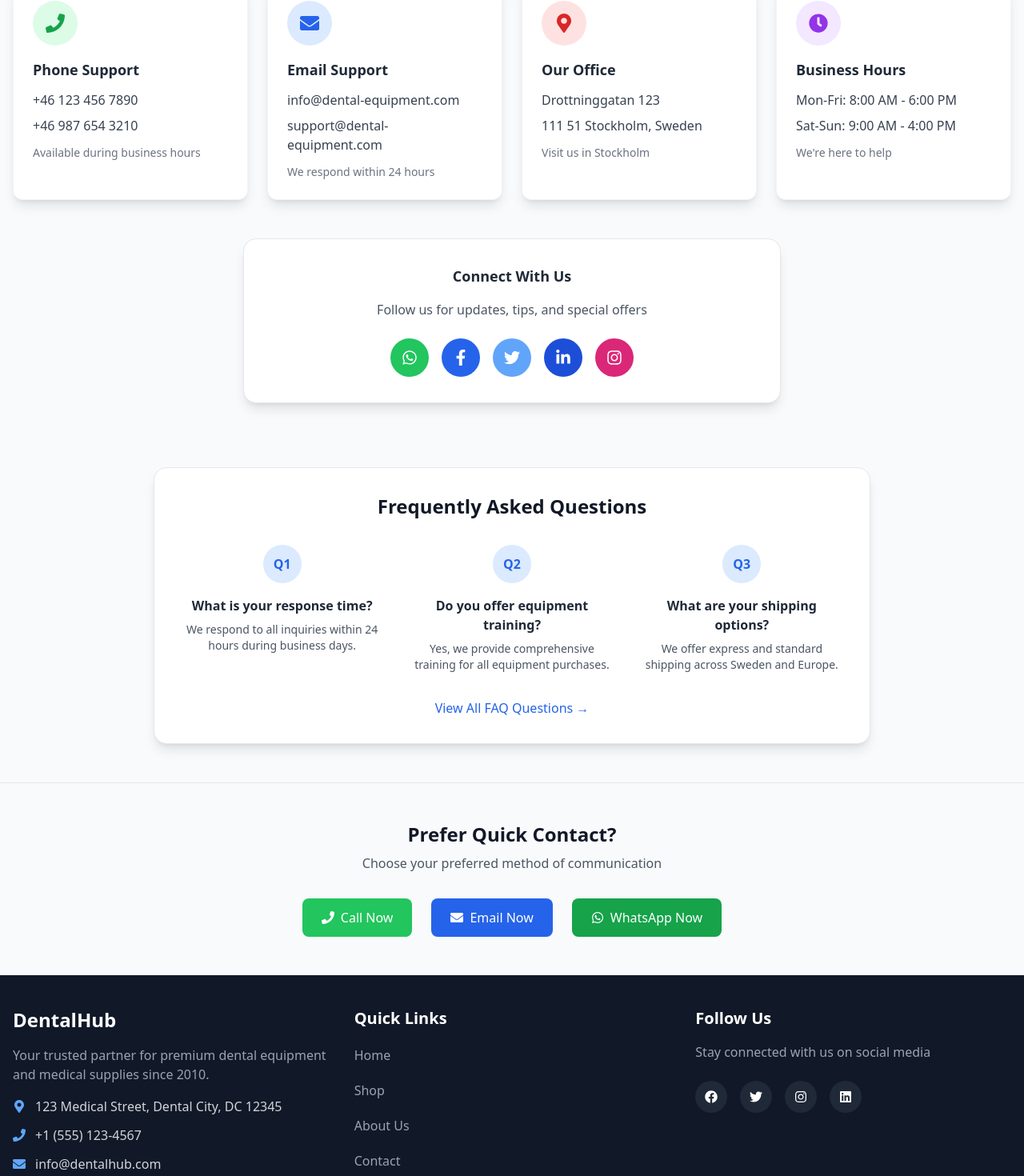
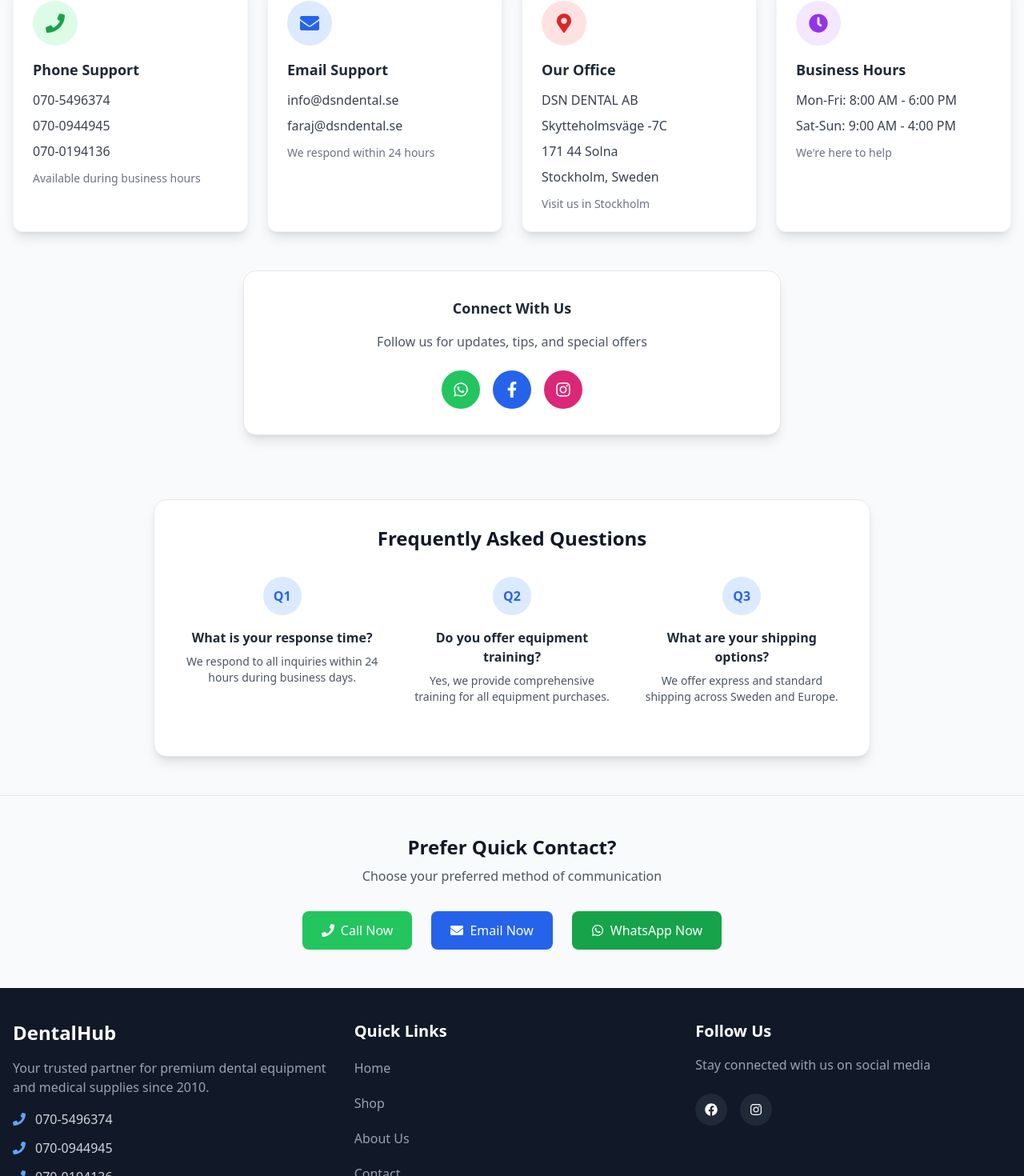
Before and after one commit to Diyaa2662/DentalHub-V_1.0, a React (Vite) app: page /contact in a window 1280 px wide. Shown: the part 486-1956 px from the top of the page at 80% size. Built offline with nearby package versions, Linux system fonts and the light colour scheme; no server answers.

Commit message:
real contact infos

```diff
--- a/src/components/layout/Footer.jsx
+++ b/src/components/layout/Footer.jsx
@@ -26,24 +26,24 @@ const Footer = () => {
   const socialLinks = [
     {
       icon: <FaFacebook />,
-      url: "https://facebook.com/dentalhub",
+      url: "https://www.facebook.com/profile.php?id=100074439486926",
       name: "Facebook",
     },
-    {
-      icon: <FaTwitter />,
-      url: "https://twitter.com/dentalhub",
-      name: "Twitter",
-    },
+    // {
+    //   icon: <FaTwitter />,
+    //   url: "https://twitter.com/dentalhub",
+    //   name: "Twitter",
+    // },
     {
       icon: <FaInstagram />,
-      url: "https://instagram.com/dentalhub",
+      url: "https://instagram.com/dsndental",
       name: "Instagram",
     },
-    {
-      icon: <FaLinkedin />,
-      url: "https://linkedin.com/company/dentalhub",
-      name: "LinkedIn",
-    },
+    // {
+    //   icon: <FaLinkedin />,
+    //   url: "https://linkedin.com/company/dentalhub",
+    //   name: "LinkedIn",
+    // },
   ];
 
   return (
@@ -63,22 +63,34 @@ const Footer = () => {
 
               {/* معلومات الاتصال */}
               <div className="space-y-3">
-                <div className="flex items-start">
+                {/* <div className="flex items-start">
                   <FaMapMarkerAlt className="mt-1 mr-3 text-blue-400 flex-shrink-0" />
                   <span className="text-gray-300 text-sm md:text-base">
                     123 Medical Street, Dental City, DC 12345
+                  </span>
+                </div> */}
+                <div className="flex items-center">
+                  <FaPhone className="mr-3 text-blue-400 flex-shrink-0" />
+                  <span className="text-gray-300 text-sm md:text-base">
+                    070-5496374
                   </span>
                 </div>
                 <div className="flex items-center">
                   <FaPhone className="mr-3 text-blue-400 flex-shrink-0" />
                   <span className="text-gray-300 text-sm md:text-base">
-                    +1 (555) 123-4567
+                    070-0944945
+                  </span>
+                </div>
+                <div className="flex items-center">
+                  <FaPhone className="mr-3 text-blue-400 flex-shrink-0" />
+                  <span className="text-gray-300 text-sm md:text-base">
+                    070-0194136
                   </span>
                 </div>
                 <div className="flex items-center">
                   <FaEnvelope className="mr-3 text-blue-400 flex-shrink-0" />
                   <span className="text-gray-300 text-sm md:text-base">
-                    info@dentalhub.com
+                    info@dsndental.se
                   </span>
                 </div>
               </div>
--- a/src/locales/en/cart.json
+++ b/src/locales/en/cart.json
@@ -17,11 +17,11 @@
   "discountApplied": "Discount applied",
   "removeItem": "Remove item",
   "freeShipping": "Free Shipping",
-  "shippingInfo": "On orders over $100",
+  "shippingInfo": "On orders over $500",
   "warranty": "2-Year Warranty",
   "warrantyInfo": "On all products",
   "easyReturns": "Easy Returns",
-  "returnsInfo": "30-day return policy",
+  "returnsInfo": "14-day return policy",
   "orderSummary": "Order Summary",
   "subtotal": "Subtotal",
   "discount": "Discount",
--- a/src/locales/sv/cart.json
+++ b/src/locales/sv/cart.json
@@ -17,11 +17,11 @@
   "discountApplied": "Rabatt tillämpad",
   "removeItem": "Ta bort vara",
   "freeShipping": "Gratis frakt",
-  "shippingInfo": "På beställningar över 1000 SEK",
+  "shippingInfo": "På beställningar över 500 $",
   "warranty": "2-års garanti",
   "warrantyInfo": "På alla produkter",
   "easyReturns": "Enkla returer",
-  "returnsInfo": "30-dagars returpolicy",
+  "returnsInfo": "14-dagars returpolicy",
   "orderSummary": "Ordersammanfattning",
   "subtotal": "Delsumma",
   "discount": "Rabatt",
--- a/src/pages/Cart.jsx
+++ b/src/pages/Cart.jsx
@@ -38,8 +38,9 @@ const Cart = () => {
 
   // ✅ دالة لتنسيق السعر مع العملة
   const formatPrice = (price) => {
-    if (price === undefined || price === null) return `0 ${CURRENCY_SYMBOL}`;
-    return `${price.toFixed(2)} ${CURRENCY_SYMBOL}`;
+    const numericPrice = Number(price);
+    const safePrice = Number.isFinite(numericPrice) ? numericPrice : 0;
+    return `${safePrice.toFixed(2)} ${CURRENCY_SYMBOL}`;
   };
 
   useEffect(() => {
@@ -758,7 +759,7 @@ const Cart = () => {
                 </div>
               </div>
 
-              <div className="mt-6 grid grid-cols-1 md:grid-cols-3 gap-4">
+              <div className="mt-6 grid grid-cols-1 md:grid-cols-2 gap-4">
                 <div className="bg-white p-4 rounded-xl border border-gray-200">
                   <div className="flex items-center mb-3">
                     <div className="w-10 h-10 bg-blue-100 rounded-full flex items-center justify-center mr-3">
@@ -775,7 +776,7 @@ const Cart = () => {
                   </div>
                 </div>
 
-                <div className="bg-white p-4 rounded-xl border border-gray-200">
+                {/* <div className="bg-white p-4 rounded-xl border border-gray-200">
                   <div className="flex items-center mb-3">
                     <div className="w-10 h-10 bg-green-100 rounded-full flex items-center justify-center mr-3">
                       <FaShieldAlt className="text-green-600" />
@@ -789,7 +790,7 @@ const Cart = () => {
                       </p>
                     </div>
                   </div>
-                </div>
+                </div> */}
 
                 <div className="bg-white p-4 rounded-xl border border-gray-200">
                   <div className="flex items-center mb-3">
--- a/src/pages/Contact.jsx
+++ b/src/pages/Contact.jsx
@@ -21,21 +21,26 @@ const Contact = () => {
     {
       icon: <FaPhone className="text-2xl" />,
       title: t("contact:phoneTitle"),
-      details: ["+46 123 456 7890", "+46 987 654 3210"],
+      details: ["070-5496374", "070-0944945", "070-0194136"],
       description: t("contact:phoneDescription"),
       color: "bg-green-100 text-green-600",
     },
     {
       icon: <FaEnvelope className="text-2xl" />,
       title: t("contact:emailTitle"),
-      details: ["info@dental-equipment.com", "support@dental-equipment.com"],
+      details: ["info@dsndental.se", "faraj@dsndental.se"],
       description: t("contact:emailDescription"),
       color: "bg-blue-100 text-blue-600",
     },
     {
       icon: <FaMapMarkerAlt className="text-2xl" />,
       title: t("contact:addressTitle"),
-      details: ["Drottninggatan 123", "111 51 Stockholm, Sweden"],
+      details: [
+        "DSN DENTAL AB",
+        "Skytteholmsväge -7C",
+        "171 44 Solna ",
+        "Stockholm, Sweden",
+      ],
       description: t("contact:addressDescription"),
       color: "bg-red-100 text-red-600",
     },
@@ -120,7 +125,7 @@ const Contact = () => {
               </p>
               <div className="flex justify-center space-x-4">
                 <a
-                  href="https://wa.me/461234567890"
+                  href="https://wa.me/46705496374"
                   target="_blank"
                   rel="noopener noreferrer"
                   className="w-12 h-12 bg-green-500 hover:bg-green-600 text-white rounded-full flex items-center justify-center transition-colors"
@@ -129,7 +134,7 @@ const Contact = () => {
                   <FaWhatsapp className="text-xl" />
                 </a>
                 <a
-                  href="https://facebook.com"
+                  href="https://www.facebook.com/profile.php?id=100074439486926"
                   target="_blank"
                   rel="noopener noreferrer"
                   className="w-12 h-12 bg-blue-600 hover:bg-blue-700 text-white rounded-full flex items-center justify-center transition-colors"
@@ -137,7 +142,7 @@ const Contact = () => {
                 >
                   <FaFacebookF className="text-xl" />
                 </a>
-                <a
+                {/* <a
                   href="https://twitter.com"
                   target="_blank"
                   rel="noopener noreferrer"
@@ -145,8 +150,8 @@ const Contact = () => {
                   title="Twitter"
                 >
                   <FaTwitter className="text-xl" />
-                </a>
-                <a
+                </a> */}
+                {/* <a
                   href="https://linkedin.com"
                   target="_blank"
                   rel="noopener noreferrer"
@@ -154,9 +159,9 @@ const Contact = () => {
                   title="LinkedIn"
                 >
                   <FaLinkedinIn className="text-xl" />
-                </a>
+                </a> */}
                 <a
-                  href="https://instagram.com"
+                  href="https://instagram.com/dsndental"
                   target="_blank"
                   rel="noopener noreferrer"
                   className="w-12 h-12 bg-pink-600 hover:bg-pink-700 text-white rounded-full flex items-center justify-center transition-colors"
@@ -210,12 +215,12 @@ const Contact = () => {
             </div>
           </div>
           <div className="text-center mt-8">
-            <Link
+            {/* <Link
               to="/faq"
               className="inline-flex items-center text-blue-600 hover:text-blue-800 font-medium"
             >
               {t("contact:viewAllFAQ")} →
-            </Link>
+            </Link> */}
           </div>
         </div>
       </div>
@@ -233,21 +238,21 @@ const Contact = () => {
           </div>
           <div className="flex flex-wrap justify-center gap-6">
             <a
-              href="tel:+461234567890"
+              href="tel:+46 70 549 63 74"
               className="inline-flex items-center bg-green-500 hover:bg-green-600 text-white px-6 py-3 rounded-lg font-medium transition-colors"
             >
               <FaPhone className="mr-2" />
               {t("contact:callNow")}
             </a>
             <a
-              href="mailto:info@dental-equipment.com"
+              href="mailto:info@dsndental.se"
               className="inline-flex items-center bg-blue-600 hover:bg-blue-700 text-white px-6 py-3 rounded-lg font-medium transition-colors"
             >
               <FaEnvelope className="mr-2" />
               {t("contact:emailNow")}
             </a>
             <a
-              href="https://wa.me/461234567890"
+              href="https://wa.me/46705496374"
               target="_blank"
               rel="noopener noreferrer"
               className="inline-flex items-center bg-green-600 hover:bg-green-700 text-white px-6 py-3 rounded-lg font-medium transition-colors"
```
